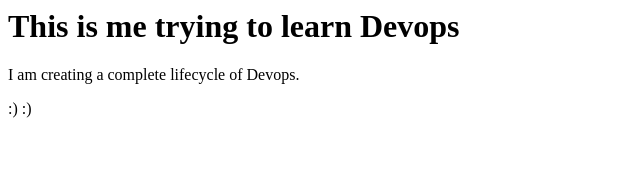
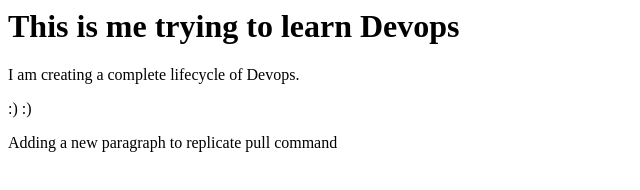
Before and after one commit to Ajinkya710/Devops, a plain HTML site: page index.html in a window 1280 px wide. Shown: the whole page, without its empty margins (0-640 px from the left). Drawn offline with Linux system fonts and the light colour scheme.

Commit message:
added new paragraph in index.html

```diff
--- a/index.html
+++ b/index.html
@@ -3,4 +3,5 @@
 <h1>This is me trying to learn Devops</h1>
 <p>I am creating a complete lifecycle of Devops.</p>
 <p>:) :)</p>
+<p>Adding a new paragraph to replicate pull command</p>
 </html>
```
